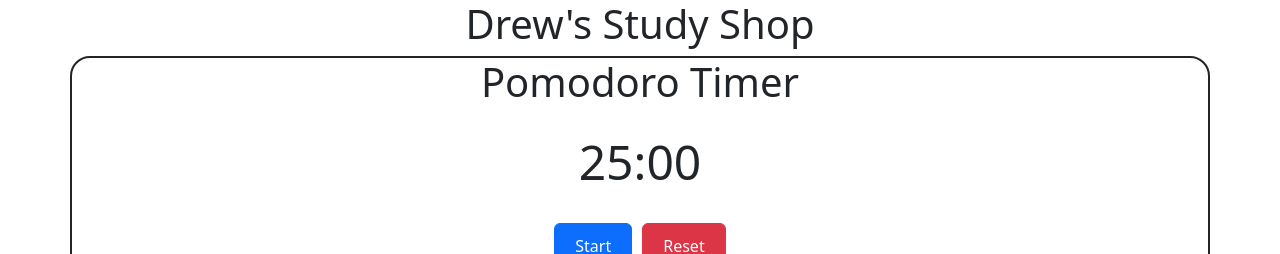
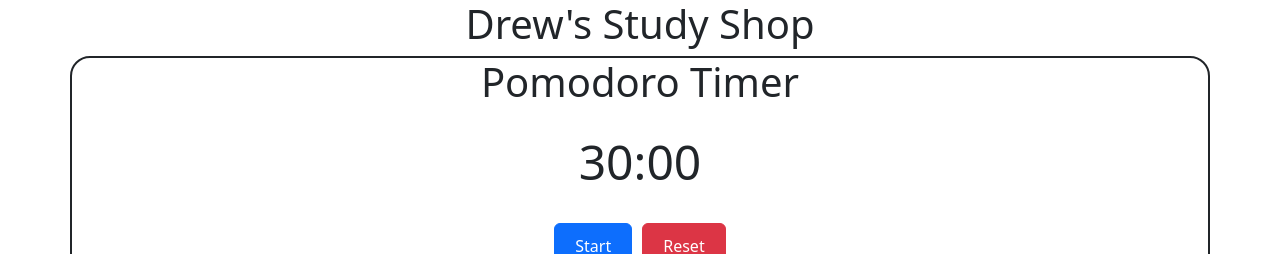
Before and after one commit to AndrewChacon/study-gamify, a React (Vite) app: page / in a window 1280 px wide. Shown: the top 254 px of the page. Built offline with nearby package versions, Linux system fonts and the light colour scheme.

Commit message:
updated timer to 30 minutes

```diff
--- a/src/App.jsx
+++ b/src/App.jsx
@@ -31,7 +31,7 @@ function App() {
 		},
 	]);
 
-	const [time, setTime] = useState(25 * 60);
+	const [time, setTime] = useState(30 * 60);
 	const [isRunning, setIsRunning] = useState(false);
 
 	useEffect(() => {
@@ -71,7 +71,7 @@ function App() {
 						className='btn btn-danger'
 						onClick={() => {
 							setIsRunning(false);
-							setTime(25 * 60);
+							setTime(30 * 60);
 						}}>
 						Reset
 					</button>
```
